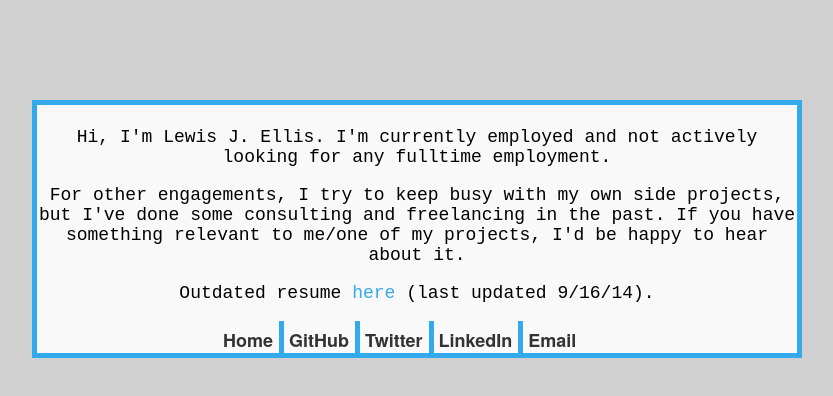
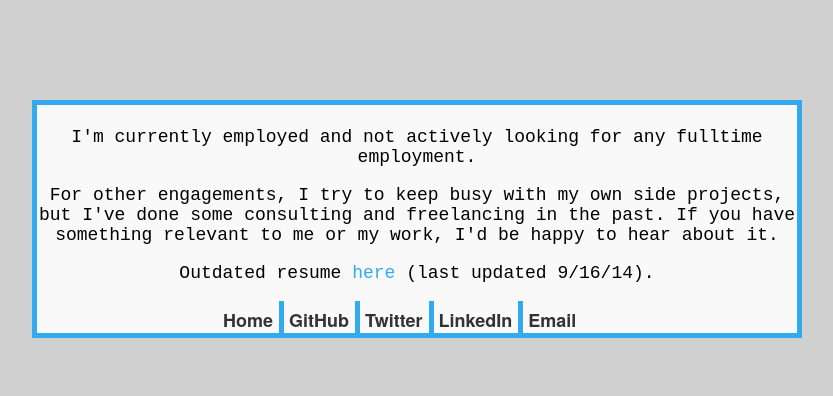
Before and after one commit to LewisJEllis/lewisjellis.github.io, a plain HTML site: page resume.html in a window 1280 px wide. Shown: the whole page, without its empty margins (223-1056 px from the left). Drawn offline with Linux system fonts and the light colour scheme.

Commit message:
Wording tweak

```diff
--- a/resume.html
+++ b/resume.html
@@ -7,9 +7,9 @@
 <body>
   <div id="container">
     <div id="about"><p>
-      Hi, I'm Lewis J. Ellis. I'm currently employed and not actively looking for any fulltime employment.
+      I'm currently employed and not actively looking for any fulltime employment.
       </p><p>
-      For other engagements, I try to keep busy with my own side projects, but I've done some consulting and freelancing in the past. If you have something relevant to me/one of my projects, I'd be happy to hear about it.
+      For other engagements, I try to keep busy with my own side projects, but I've done some consulting and freelancing in the past. If you have something relevant to me or my work, I'd be happy to hear about it.
       </p><p>
       Outdated resume <a href='LewisJEllis.pdf'>here</a> (last updated 9/16/14).
       </p>
```
